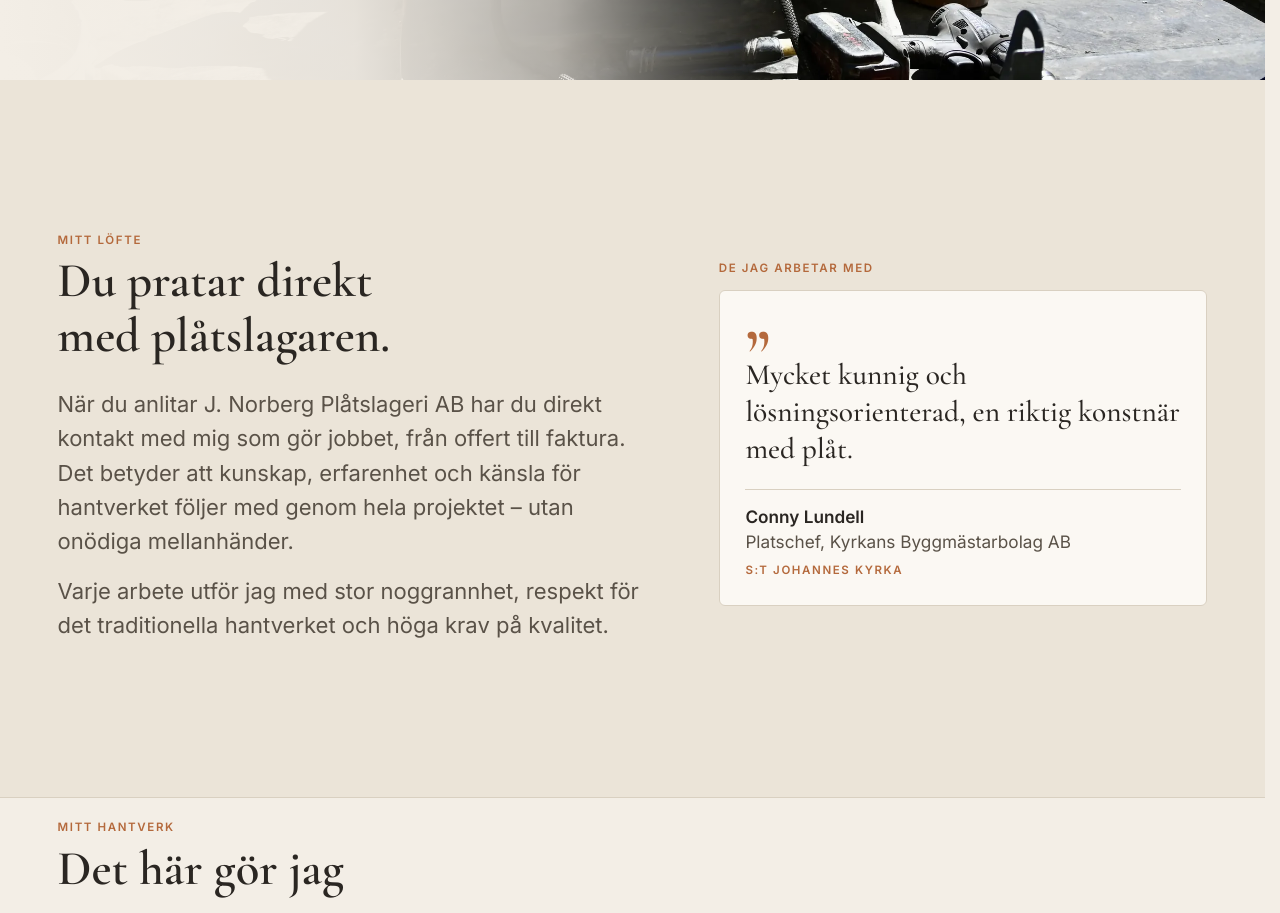
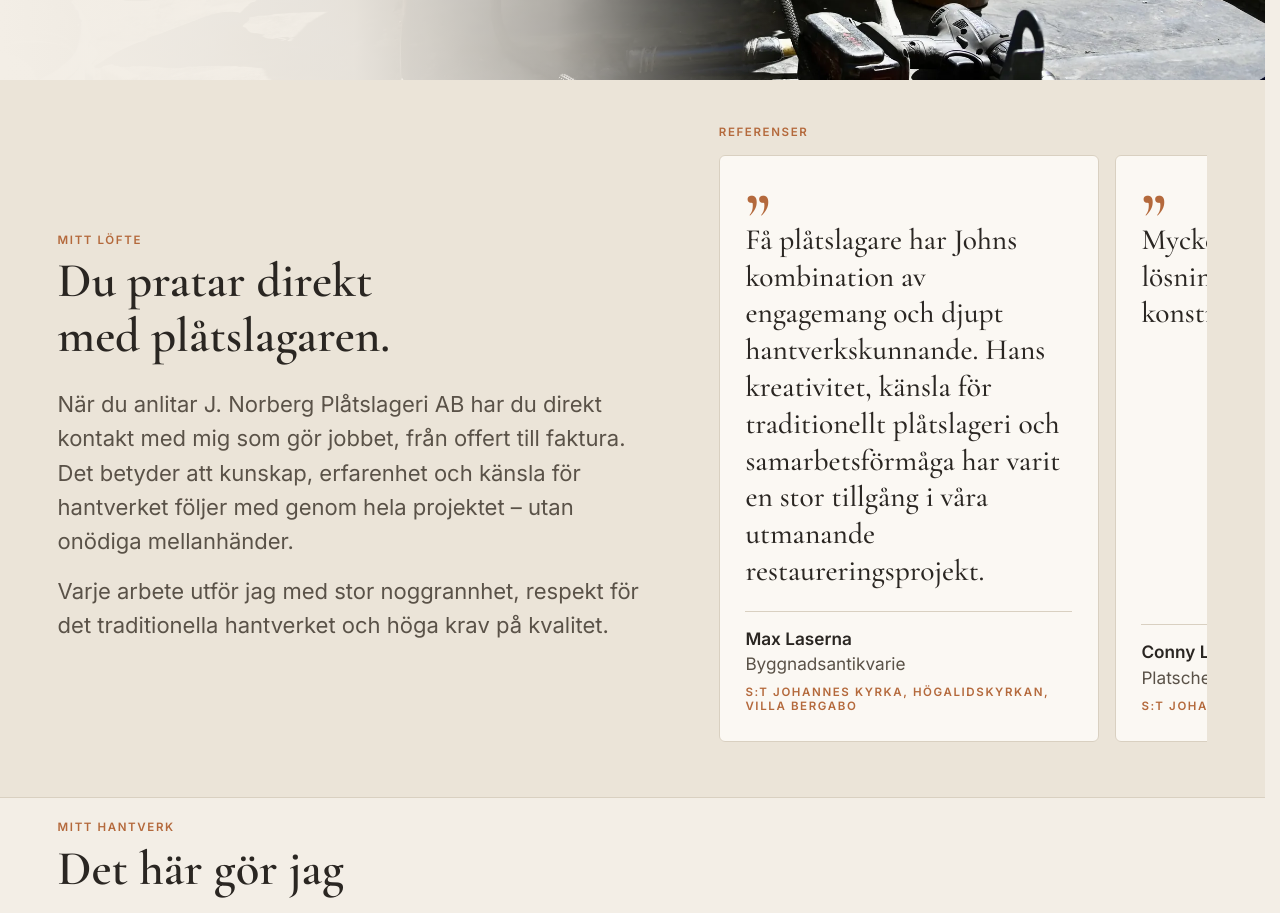
Before and after one commit to JNPlat/jnplat-hemsida, a plain HTML site: page index.html in a window 1280 px wide. Shown: the part 720-1633 px from the top of the page. Drawn offline with nearby package versions, Linux system fonts and the light colour scheme.

Commit message:
Bygg startsidan med senaste CMS-ändringarna (Referenser, nytt citat)
Co-Authored-By: Claude Opus 5.5 <noreply@anthropic.com>

```diff
--- a/index.html
+++ b/index.html
@@ -195,12 +195,23 @@
         <div class="trust-block">
 
           <!-- cms:loftet.quotesEyebrow -->
-          <p class="eyebrow">De jag arbetar med</p>
+          <p class="eyebrow">Referenser</p>
           <!-- /cms:loftet.quotesEyebrow -->
 
           <div class="trust-quotes">
 
             <!-- cms:loftet.quotes -->
+            <figure class="trust-quote">
+              <blockquote>
+                <p>Få plåtslagare har Johns kombination av engagemang och djupt hantverkskunnande. Hans kreativitet, känsla för traditionellt plåtslageri och samarbetsförmåga har varit en stor tillgång i våra utmanande restaureringsprojekt.</p>
+              </blockquote>
+              <figcaption>
+                <span class="trust-name">Max Laserna</span>
+                <span class="trust-role">Byggnadsantikvarie</span>
+                <span class="trust-project">S:t Johannes kyrka, Högalidskyrkan, Villa Bergabo</span>
+              </figcaption>
+            </figure>
+
             <figure class="trust-quote">
               <blockquote>
                 <p>Mycket kunnig och lösningsorienterad, en riktig konstnär med plåt.</p>
```
